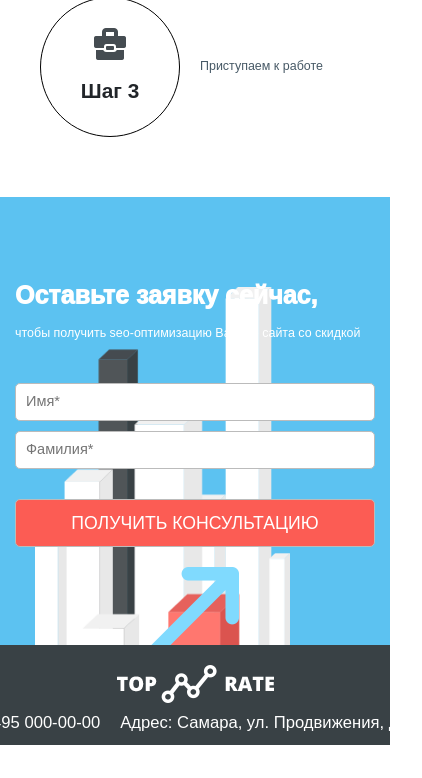
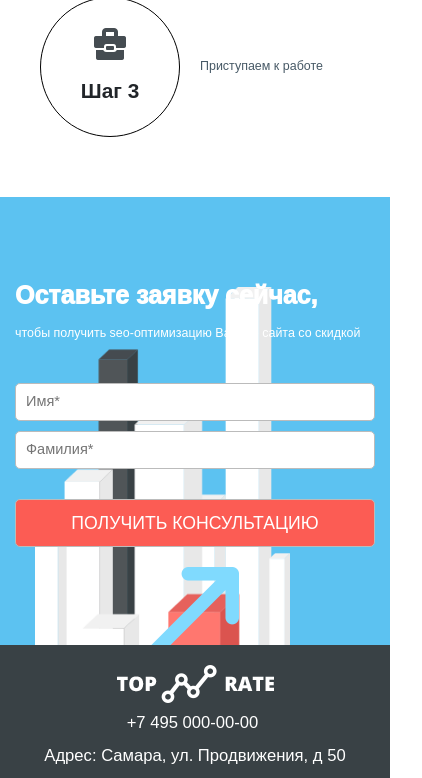
Before and after one commit to quastion/quastion.github.io, a plain HTML site: page lending1.html in a window 390 px wide. Shown: the part 6613-7391 px from the top of the page, 422 px wide, since content can reach past the window. Before the commit the page ends 7358 px from the top, so only its background shows below. Drawn offline with nearby package versions, Linux system fonts and the light colour scheme.

Commit message:
Update lending1.html

```diff
--- a/lending1.html
+++ b/lending1.html
@@ -490,15 +490,18 @@
     <div class="container-fluid footer">
       <div class="row justify-content-center">
         <div class="col-md-2 col-12 d-flex justify-content-center pb-2">
-          <img src="public/images/logo-footer.png" alt="">
+          <div class="footer_logo-container">
+            <img class="footer_logo" src="public/images/logo-footer.png" alt="">
+          </div>
         </div>
-        <div class="col-md-5 col-12 offset-0 offset-md-1 footer_credits d-flex  justify-content-center pb-2">
-            <div class="footer_phone-number">
-              +7 495 000-00-00
-            </div>
-            <div class="footer_adderss">
-              Адрес: Самара, ул. Продвижения, д 50
-            </div>
+        <div class="">
+
+        </div>
+        <div class="footer_phone-number col-md-2 col-12 offset-0 justify-content-center offset-md-1 footer_credits d-flex pb-2">
+          +7 495 000-00-00
+        </div>
+        <div class="footer_adderss col-md-3 col-12 footer_credits justify-content-center d-flex pb-2">
+          Адрес: Самара, ул. Продвижения, д 50
         </div>
         <div class="col-12">
 
```
